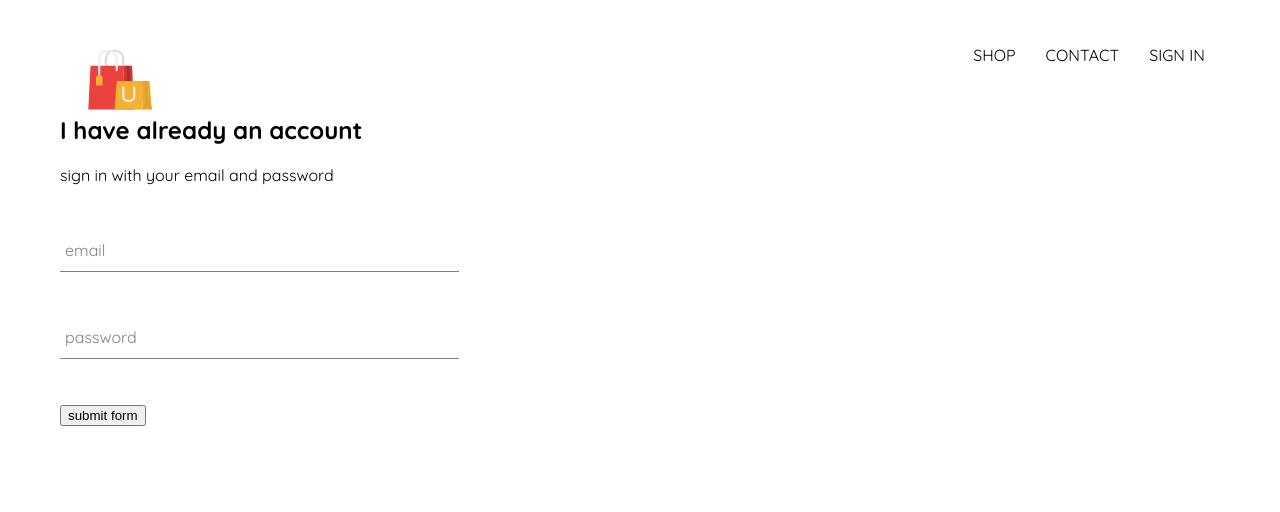
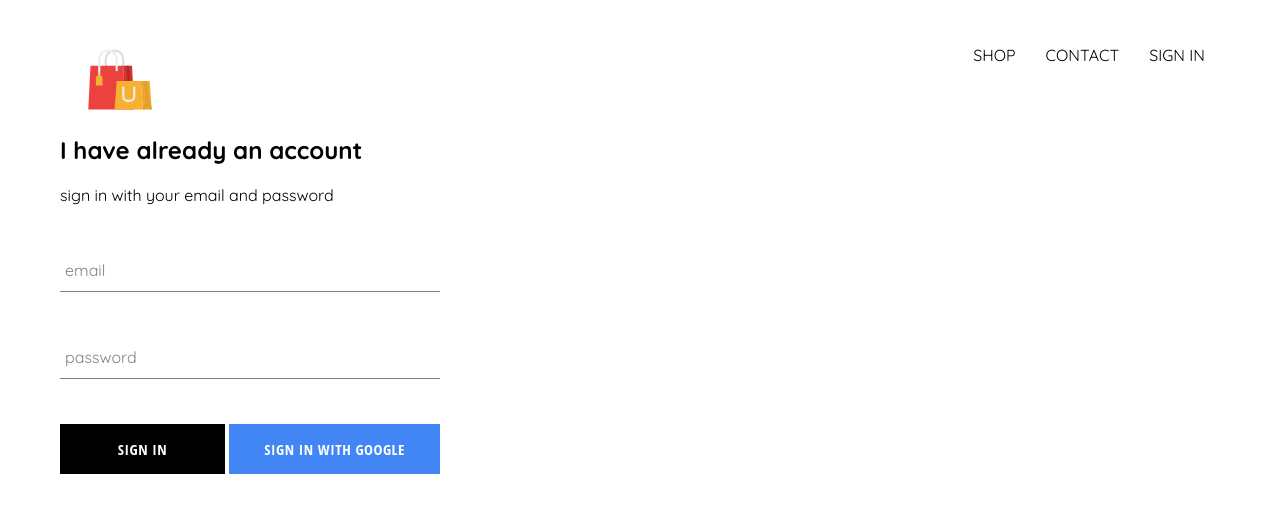
Before and after one commit to nidheeshmd/online-shopping-site, a React (Create React App) app: page /signin in a window 1280 px wide. Shown: the top 512 px of the page. Built offline with nearby package versions, Linux system fonts and the light colour scheme; no server answers.

Commit message:
firebase and login added

```diff
--- a/package.json
+++ b/package.json
@@ -6,6 +6,7 @@
     "@testing-library/jest-dom": "^4.2.4",
     "@testing-library/react": "^9.5.0",
     "@testing-library/user-event": "^7.2.1",
+    "firebase": "^7.15.5",
     "node-sass": "^4.14.1",
     "react": "^16.13.1",
     "react-dom": "^16.13.1",
--- a/src/App.css
+++ b/src/App.css
@@ -2,3 +2,7 @@
     text-decoration: none;
     color: black;
   }
+
+  *{
+    box-sizing: border-box;
+  }
--- a/src/App.js
+++ b/src/App.js
@@ -1,17 +1,41 @@
-import React from 'react';
-import {Route, Switch} from 'react-router-dom';
+import React, { Component } from 'react';
+import { Route, Switch } from 'react-router-dom';
 
 import HomePage from './pages/homepage/homepage.component';
 import ShopPage from './pages/shop/shop.component';
 import SignInSignUpPage from './pages/signin-signup/signin-signup.component';
 import Header from './component/header/header.component';
+import {auth} from './firebase/firebase.utils';
 
 import './App.css';
 
-function App() {
+class App extends Component {
+
+  constructor() {
+    super()
+    this.state = {
+      currentUser: null
+    }
+  }
+
+  unsubscribeFromAuth = null
+
+  componentDidMount(){
+    this.unsubscribeFromAuth=auth.onAuthStateChanged(user => {
+      this.setState({ currentUser: user});
+    });
+  };
+
+  componentWillUnmount()
+  {
+    this.unsubscribeFromAuth();
+    //to close the user subscription
+  }
+
+  render() {
     return (
       <div>
-      <Header></Header>
+        <Header currentUser={this.state.currentUser}></Header>
         <Switch>
           <Route exact path='/' component={HomePage}></Route>
           <Route exact path='/shop' component={ShopPage}></Route>
@@ -19,6 +43,7 @@
         </Switch>
       </div>
     );
+  }
   /*
   <Route exact path='/' component={HomePage}/>
   <Route path='/hats' component={HatsPage}/>
--- /dev/null
+++ b/src/component/custome-button/custom-button.component.jsx
@@ -0,0 +1,10 @@
+import React from 'react';
+
+import './custom-button.styles.scss';
+const CustomButton = ({children,isGoogleSignIn, ...otherProps}) => (
+    <button className={`${isGoogleSignIn ? 'google-sign-in' : ''} custom-button`} {...otherProps}>
+        {children}
+    </button>
+);
+
+export default CustomButton;
--- /dev/null
+++ b/src/component/custome-button/custom-button.styles.scss
@@ -0,0 +1,32 @@
+.custom-button {
+  min-width: 165px;
+  width: auto;
+  height: 50px;
+  letter-spacing: 0.5px;
+  line-height: 50px;
+  padding: 0 35px 0 35px;
+  font-size: 15px;
+  background-color: black;
+  color: white;
+  text-transform: uppercase;
+  font-family: "Open Sans Condensed";
+  font-weight: bolder;
+  border: none;
+  cursor: pointer;
+
+  &:hover {
+    background-color: white;
+    color: black;
+    border: 1px solid black;
+  }
+
+  &.google-sign-in{
+    background-color: #4285f4;
+    color: white;
+    &:hover
+    {
+      background-color: #357ae8;
+      border: none;
+    }
+  }
+}
--- a/src/component/header/header.component.jsx
+++ b/src/component/header/header.component.jsx
@@ -1,11 +1,12 @@
 import React from 'react';
 import { Link} from 'react-router-dom';
+import {auth} from '../../firebase/firebase.utils';
 
 import './header.styles.scss';
 
 import { ReactComponent as Logo} from '../../assets/logo.svg';
 
-const Header =  () => (
+const Header =  ({currentUser}) => (
     <div className='header'>
         <Link to='/' className='logo-container'>
             <Logo className='logo'/>
@@ -13,7 +14,12 @@
         <div className='options'>
             <Link className='option' to='/shop'>SHOP</Link>
             <Link className='option' to='/'>CONTACT</Link>
-            <Link className='option' to='/signin'>SIGN IN</Link>
+            {
+                currentUser ?
+                <div className='option' onClick={()=> auth.signOut()}>SIGN OUT</div>
+                :
+                <Link className='option' to='/signin'>SIGN IN</Link>
+            }
         </div>
     </div>
 );
--- a/src/component/header/header.styles.scss
+++ b/src/component/header/header.styles.scss
@@ -21,6 +21,7 @@
 
     .option {
       padding: 10px 15px;
+      cursor: pointer;
     }
   }
 }
--- a/src/component/sign-in/sign-in.component.jsx
+++ b/src/component/sign-in/sign-in.component.jsx
@@ -1,6 +1,9 @@
 import React, { Component } from 'react';
 
 import FormInput from '../form-input/form-input.component';
+import CustomButton from '../custome-button/custom-button.component';
+
+import { signInWithGoogle} from '../../firebase/firebase.utils';
 
 import './sign-in.styles.scss';
 
@@ -35,13 +38,14 @@
                 <form name='email' onSubmit={this.handleSubmit}>
                     <FormInput name='email' type='email' value={this.state.email} required handleChange={this.handleChange} label='email' />
                     <FormInput name='password' type='password' value={this.state.password} required handleChange={this.handleChange} label='password'/>
-                    <input type='submit' value='submit form'></input>
+                    <div className='buttons'>
+                        <CustomButton type='submit'>SIGN IN</CustomButton>
+                        <CustomButton onClick={signInWithGoogle} isGoogleSignIn={true}>SIGN IN WITH GOOGLE</CustomButton>
+                    </div>
                 </form>
             </div>
         )
     };
 }
 
-
-
 export default SignIn;
--- a/src/component/sign-in/sign-in.styles.scss
+++ b/src/component/sign-in/sign-in.styles.scss
@@ -1,3 +1,16 @@
 .sign-in{
-    width: 30vw;
+    width: 380px;
+    display: flex;
+    flex-direction: column;
+
+    .title
+    {
+        margin: 10px 0;
+    }
+
+    .buttons
+    {
+        display: flex;
+        justify-content: space-between;
+    }
 }
--- /dev/null
+++ b/src/firebase/firebase.utils.js
@@ -0,0 +1,27 @@
+import firebase from 'firebase/app';
+import 'firebase/firestore';
+import 'firebase/auth';
+
+const config = {
+        apiKey: "AIzaSyAtUaizv3KJCEBc5ct4yikqJMqv3RQzlI0",
+        authDomain: "nidheesh-online-shop.firebaseapp.com",
+        databaseURL: "https://nidheesh-online-shop.firebaseio.com",
+        projectId: "nidheesh-online-shop",
+        storageBucket: "nidheesh-online-shop.appspot.com",
+        messagingSenderId: "138773238321",
+        appId: "1:138773238321:web:21cc4dc04ad2263d69bb10",
+        measurementId: "G-WXT2HQPE6G"
+};
+
+firebase.initializeApp(config);
+
+export const auth = firebase.auth();
+export const firestore = firebase.firestore();
+
+const provider = new firebase.auth.GoogleAuthProvider();
+provider.setCustomParameters({prompt: 'select_account'});
+export const signInWithGoogle = () => {
+    auth.signInWithPopup(provider);
+}
+
+export default firebase;
```
Also changed, not shown: 1 other file (tests, documents, lock files or other folders). Lines whose indentation alone changed are shown as unchanged.
